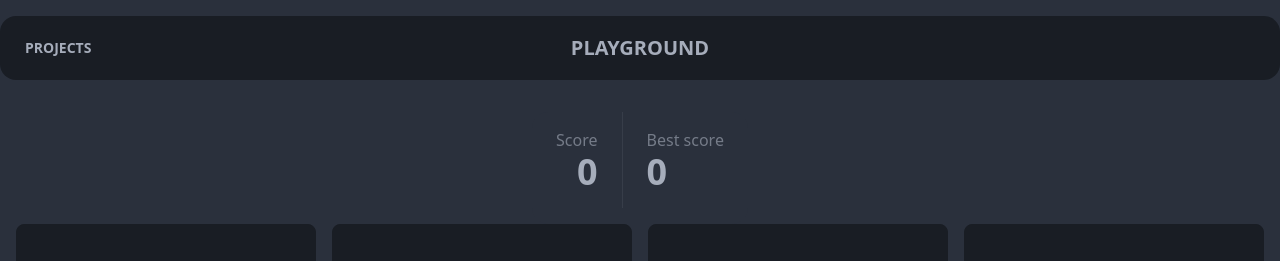
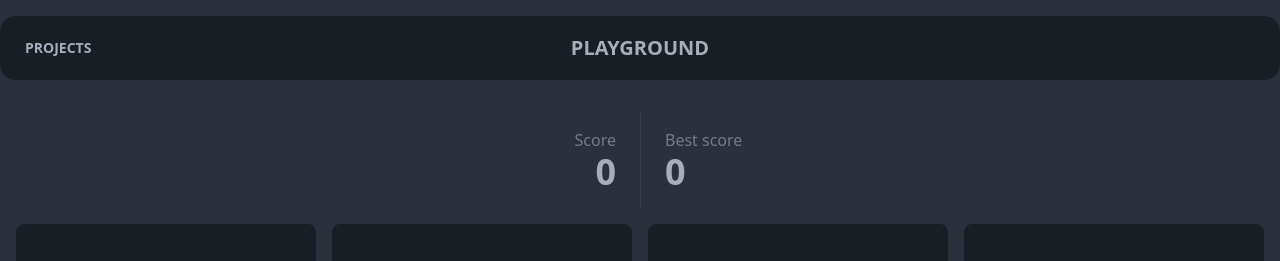
Before and after one commit to cakegod/svelte-kit-playground, a SvelteKit app: page /memory-game in a window 1280 px wide. Both pictures are taken after a click on the button "PRESS TO START!". Shown: the top 261 px of the page. Built offline with nearby package versions, Linux system fonts and the light colour scheme; grey boxes are pictures that could not be loaded.

Commit message:
style: score

```diff
--- a/src/routes/memory-game/+page.svelte
+++ b/src/routes/memory-game/+page.svelte
@@ -28,14 +28,14 @@
 </script>
 
 {#if isGameReady}
-	<div class="stats flex pb-4">
-		<div class="stat justify-items-end">
+	<div class="stats mb-4">
+		<div class="stat w-40 justify-items-end">
 			<p class="stat-title">Score</p>
 			{#key score}
 				<p in:fly={{ y: -15, duration: 500 }} class="stat-value">{score}</p>
 			{/key}
 		</div>
-		<div class="stat">
+		<div class="stat w-40">
 			<p class="stat-title">Best score</p>
 			{#key bestScore}
 				<p in:fly={{ y: -15, duration: 500 }} class="stat-value">{bestScore}</p>
```
